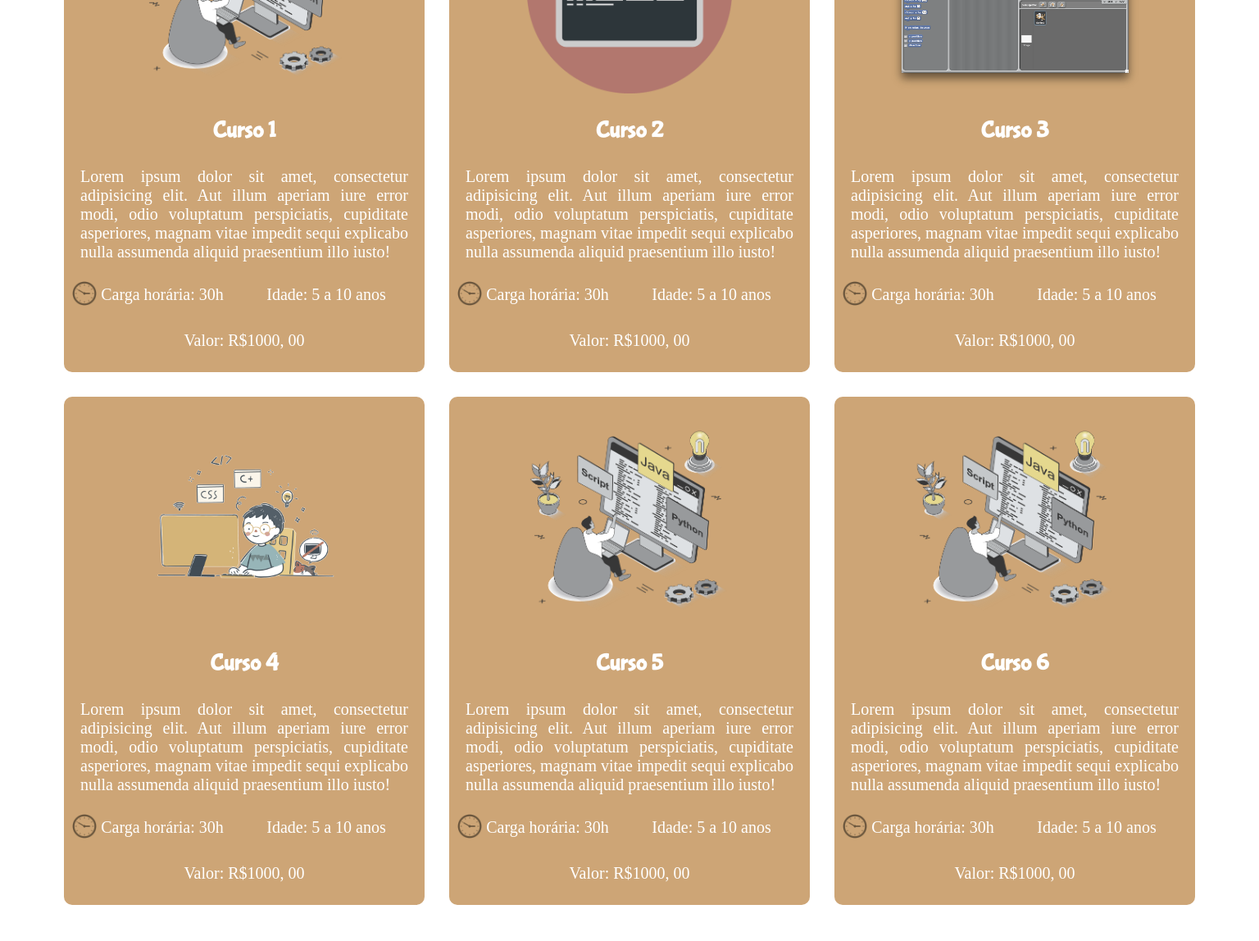
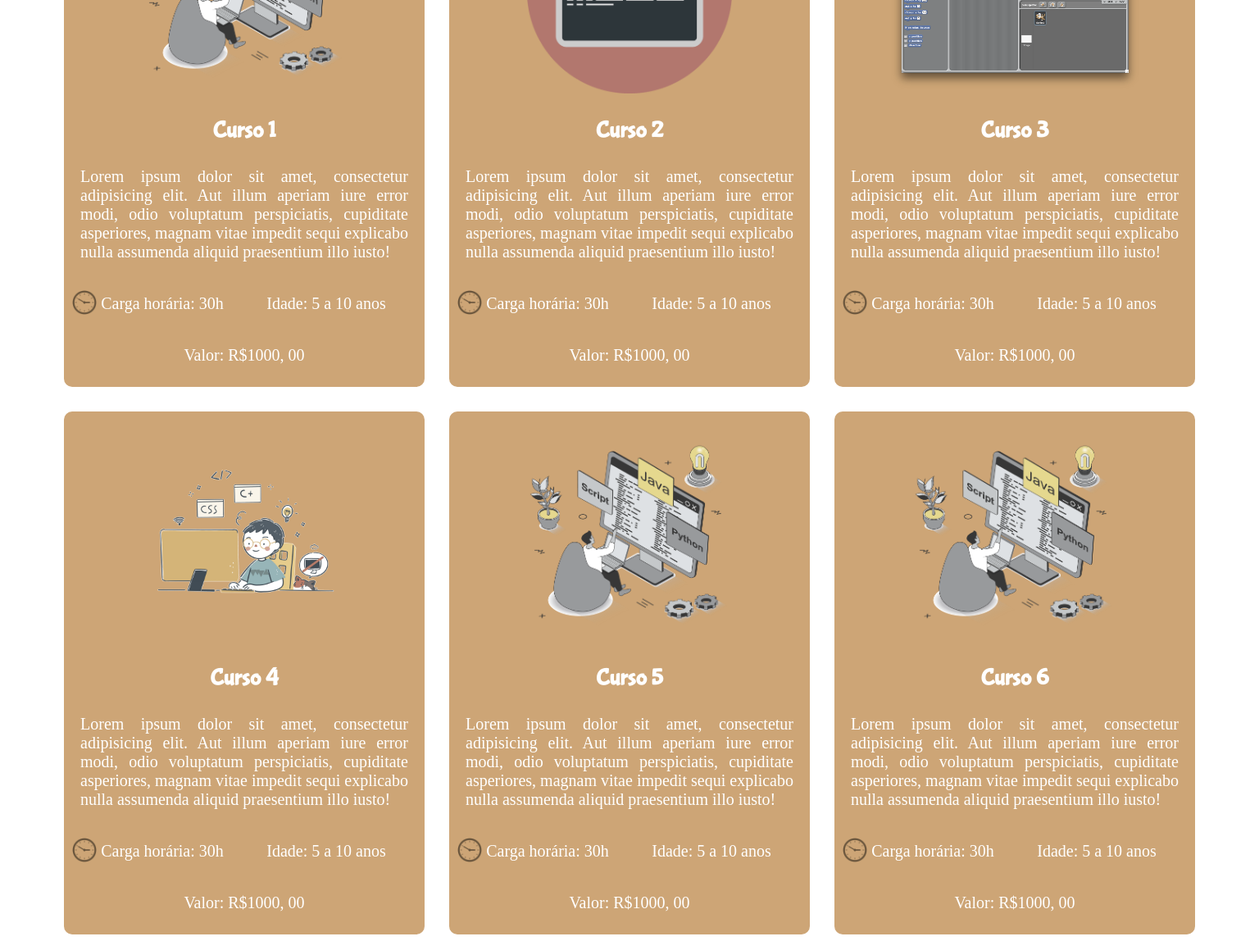
Before and after one commit to ajhopf/kidcode, a plain HTML site: page index.html in a window 1536 px wide. Shown: the part 878-2026 px from the top of the page at 82% size. Drawn offline with Linux system fonts and the light colour scheme.

Commit message:
Responsividade no card dos cursos adicionada

```diff
--- a/style.css
+++ b/style.css
@@ -103,7 +103,7 @@ body {
 
 .cursos-container {
   margin-bottom: 50px;
-
+  justify-items: center;
 }
 
 /*título Nossos Cursos*/
@@ -117,11 +117,13 @@ body {
 /*container dos cards*/
 .cursos-cards-container {
   display: grid;
-  grid-template-columns: repeat(8, 1fr);
-  grid-template-rows: repeat(2, 1fr);
+  /*adicionei minmax para ele nunca modificar o tamanho das colunas*/
+  grid-template-columns: repeat(2, auto) ;
+  grid-template-rows: repeat(6, auto);
+  justify-items: center;
   gap: 30px;
+  margin: 0 auto;
   align-items: center;
-
 }
 
 
@@ -133,9 +135,9 @@ body {
   border-radius: 10px;
   filter: grayscale(50%);
   padding: 0 20px;
-  width: 400px;
+  max-width: 400px;
   display: grid;
-  grid-template-rows: 300px 50px 150px 50px 70px;
+  grid-template-rows: 300px 50px auto auto 70px;
   grid-template-columns: repeat(2, 1fr);
   justify-items: center;
 }
@@ -145,7 +147,6 @@ body {
   width: 100%;
   grid-area: 1 / 1 / 2 / 3;
   margin: 30px auto 20px;
-
 }
 
 .card-img-container img{
@@ -177,8 +178,9 @@ body {
   font-size: 1.25rem;
   align-self: center;
 }
+  /*Relógio antes da carga horária so adicionado se tiver pelo menos 400px de largura*/
+@media screen and (min-width:400px){
 
-/*Relógio antes da carga horária*/
 .card .carga-horaria::before {
   background-image: url('./assets/imagens/cursos/clock.png');
   filter: opacity(0.5);
@@ -191,6 +193,9 @@ body {
   left: 10px;
   transform: translateY(-5px);
 }
+}
+
+
 
 .card .idade {
   align-self: center;
@@ -213,40 +218,139 @@ body {
 /*posicionamento dos cards dentro do grid*/
 
 .card.primeiro{
-  grid-column-start: 2;
-  grid-column-end: 4;
+  grid-column-start: 1;
+  grid-column-end: 3;
   grid-row: 1 / 2;
 }
 
 .card.segundo{
-  grid-column-start: 4;
-  grid-column-end: 6;
-  grid-row: 1 / 2;
+  grid-column-start: 1;
+  grid-column-end: 3;
+  grid-row: 2 / 3;
 }
 
 .card.terceiro {
-  grid-column-start: 6;
-  grid-column-end: 8;
-  grid-row: 1 / 2;
+  grid-column-start: 1;
+  grid-column-end: 3;
+  grid-row: 3 / 4;
 }
 
 .card.quarto {
-  grid-column-start: 2;
-  grid-column-end: 4;
-  grid-row: 2 / 3;
+  grid-column-start: 1;
+  grid-column-end: 3;
+  grid-row: 4 / 5;
 }
 
 .card.quinto {
-  grid-column-start: 4;
-  grid-column-end: 6;
-  grid-row: 2 / 3;
+  grid-column-start: 1;
+  grid-column-end: 3;
+  grid-row: 5 / 6;
 }
 
 .card.sexto {
-  grid-column-start: 6;
-  grid-column-end: 8;
-  grid-row: 2 / 3;
+  grid-column-start: 1;
+  grid-column-end: 3;
+  grid-row: 6 / 7;
 }
+
+
+/*Responsividade para os cursos*/
+@media screen and (min-width: 920px) {
+  .cursos-cards-container {
+    grid-template-columns: repeat(4, minmax(1fr));
+    grid-template-rows: repeat(3, 1fr);
+    justify-content: center;
+  }
+
+  .card.primeiro{
+    grid-column-start: 1;
+    grid-column-end: 3;
+    grid-row: 1 / 2;
+  }
+
+  .card.segundo {
+    grid-column-start: 3;
+    grid-column-end: 5;
+    grid-row: 1 / 2;
+  }
+
+  .card.terceiro {
+    grid-column-start: 1;
+    grid-column-end: 3;
+    grid-row: 2 / 3;
+  }
+
+  .card.quarto {
+    grid-column-start: 3;
+    grid-column-end: 5;
+    grid-row: 2 / 3;
+  }
+
+  .card.quinto {
+    grid-column-start: 1;
+    grid-column-end: 3;
+    grid-row: 3 / 4;
+  }
+
+  .card.sexto {
+    grid-column-start: 3;
+    grid-column-end: 5;
+    grid-row: 3 / 4;
+  }
+
+
+
+}
+/*
+ menor opção */
+
+
+@media screen and (min-width: 1430px) {
+  .cursos-cards-container {
+
+    /*adicionei minmax para ele nunca modificar o tamanho das colunas*/
+    grid-template-columns: repeat(6, minmax(1fr)) ;
+    grid-template-rows: repeat(2, 1fr);
+  }
+
+  .card.primeiro{
+    grid-column-start: 1;
+    grid-column-end: 3;
+    grid-row: 1 / 2;
+  }
+
+  .card.segundo{
+    grid-column-start: 3;
+    grid-column-end: 5;
+    grid-row: 1 / 2;
+  }
+
+  .card.terceiro {
+    grid-column-start: 5;
+    grid-column-end: 7;
+    grid-row: 1 / 2;
+  }
+
+  .card.quarto {
+    grid-column-start: 1;
+    grid-column-end: 3;
+    grid-row: 2 / 3;
+  }
+
+  .card.quinto {
+    grid-column-start: 3;
+    grid-column-end: 5;
+    grid-row: 2 / 3;
+  }
+
+  .card.sexto {
+    grid-column-start: 5;
+    grid-column-end: 7;
+    grid-row: 2 / 3;
+  }
+}
+
+
 /*-------------------------------------------------------------------------------*/
 
 /*Footer*/
```
